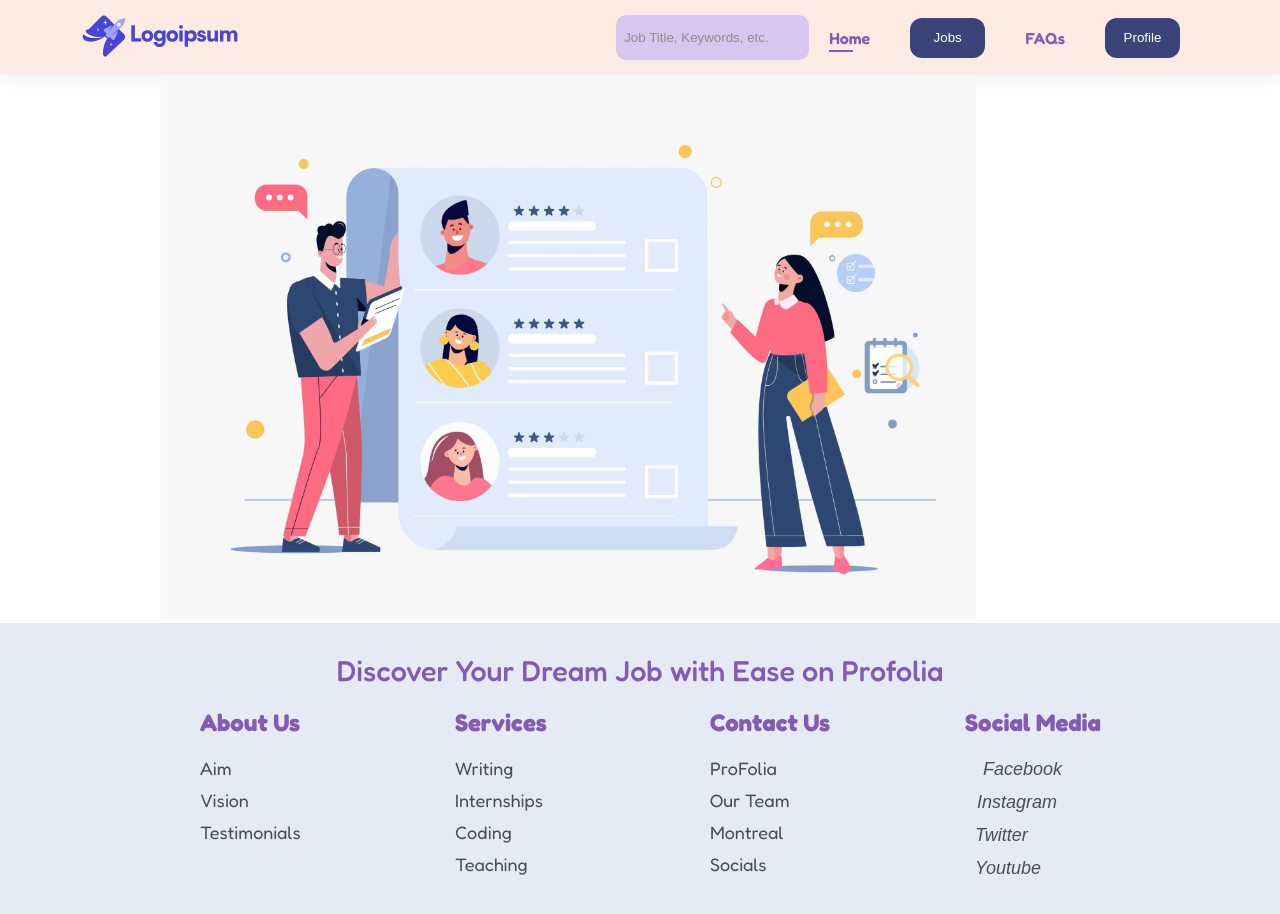
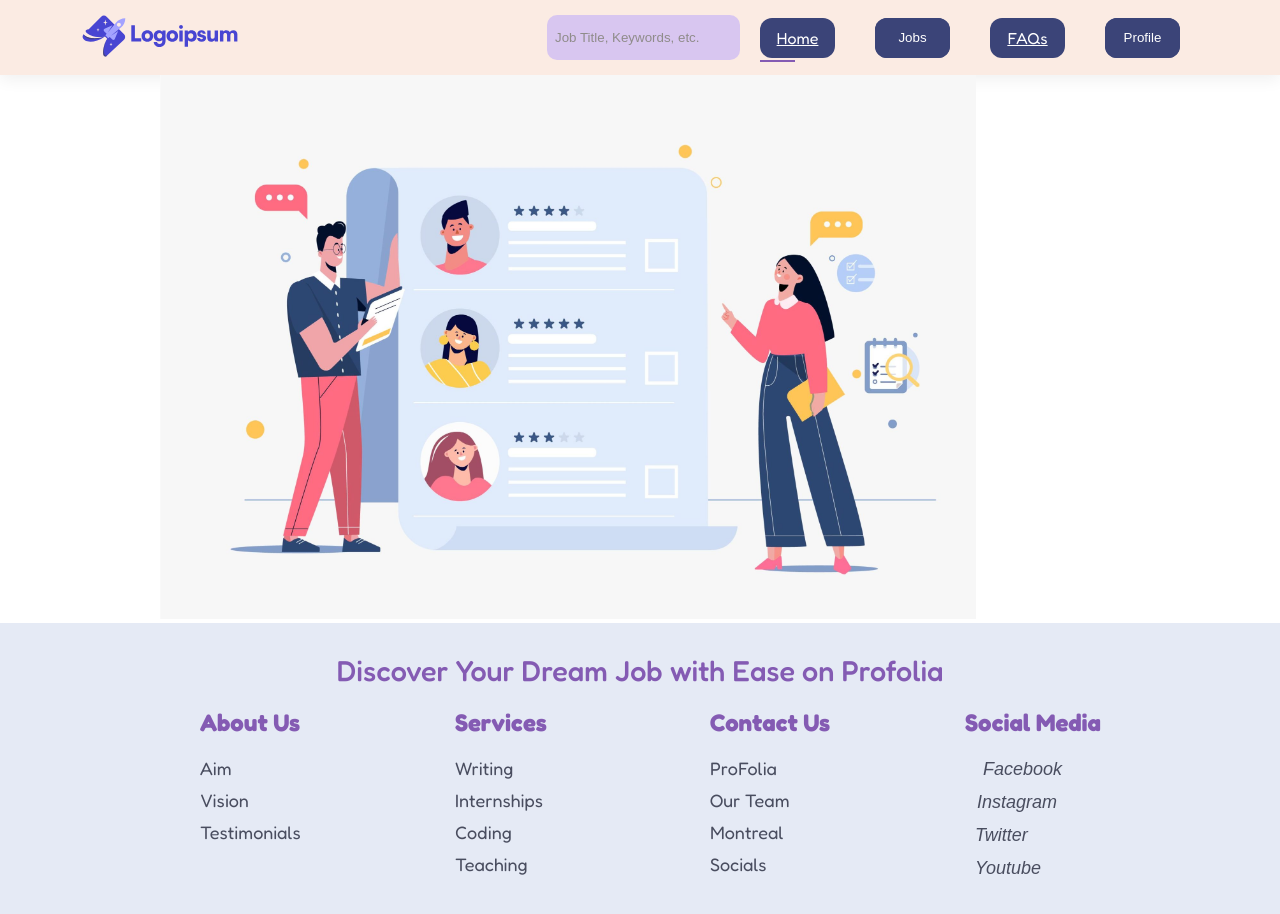
Before and after one commit to Tanya-STY/TIFS-soen341project2023, a React (Create React App) app in the folder ProFolia/frontend/: page /homepage in a window 1280 px wide. Shown: the top 914 px of the page. Built offline with nearby package versions, Linux system fonts and the light colour scheme.

Commit message:
Updated CSS of the NavBar
This is due to the new updates on the NavBar.js

```diff
--- a/ProFolia/frontend/src/components/NavbarStyles.css
+++ b/ProFolia/frontend/src/components/NavbarStyles.css
@@ -22,11 +22,39 @@ nav{
 }
 
 #navbar li a{
-    text-decoration: none;
+    /* text-decoration: none;
     font-size: 1.3rcm;
     font-weight: 600;
     color: #845bb3;
     transition: 0.3s ease-in-out;
+    background-color:#3b4478 ;
+    border-radius: 0.5rem;
+    display: flex; */
+
+    background: #3b4478;
+    border-radius: 12px;
+    height: 40px;
+    width: 75px;
+    border: 2px;
+    display: flex;
+    color: #fff;
+    justify-content: center;
+    align-items: center;
+}
+
+.Jobs-butt{
+    background: #3b4478;
+    border-radius: 12px;
+    height: 40px;
+    width: 75px;
+    border: 2px;
+    display: flex;
+    color: #fff;
+    justify-content: center;
+    align-items: center;
+    list-style: none;
+    padding: 0 20px;
+    position: relative;
 }
 
 /* #navbar li a:hover,
```
